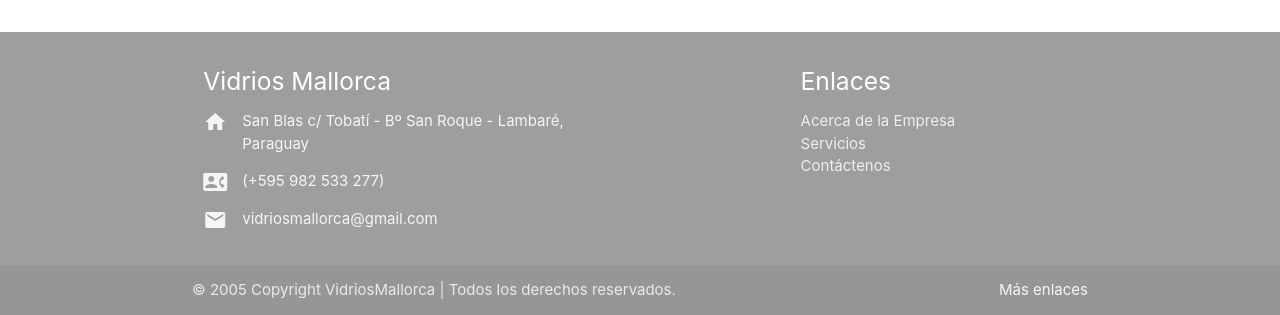
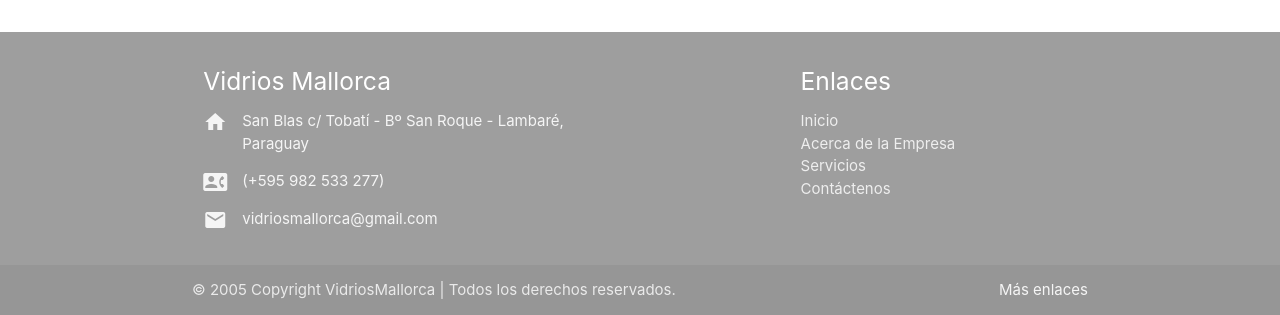
Before and after one commit to EnmanuelAguayo/vidriosmallorca, a plain HTML site: page links/sala.html in a window 1280 px wide. Shown: the part 826-1141 px from the top of the page. Drawn offline with Linux system fonts and the light colour scheme; files whose address does not match are found by name.

Commit message:
Modificar links --footer--

```diff
--- a/links/sala.html
+++ b/links/sala.html
@@ -67,9 +67,10 @@
             <div class="col l4 offset-l2 s12">
               <h5 class="white-text">Enlaces</h5>
               <ul>
-                <li><a class="grey-text text-lighten-3" href="#">Acerca de la Empresa</a></li>
-                <li><a class="grey-text text-lighten-3" href="#">Servicios</a></li>
-                <li><a class="grey-text text-lighten-3" href="#">Contáctenos</a></li>
+                <li><a class="grey-text text-lighten-3" href="../index.html">Inicio</a></li>
+                <li><a class="grey-text text-lighten-3" href="acerca-de-la-empresa.html">Acerca de la Empresa</a></li>
+                <li><a class="grey-text text-lighten-3" href="servicios.html">Servicios</a></li>
+                <li><a class="grey-text text-lighten-3" href="contacto.html">Contáctenos</a></li>
               </ul>
             </div>
           </div>
```
Also changed, not shown: index.html (+4 -4 lines), links/acerca-de-la-empresa.html (+4 -3 lines), links/area-comun.html (+4 -3 lines), links/contacto.html (+4 -3 lines), links/cuarto-de-baño.html (+1 -1 lines), links/divisoria-de-ambiente.html (+4 -3 lines), links/dormitorio.html (+4 -3 lines), links/fachada-moderna-de-vidrio-para-el-hogar.html (+1 -1 lines), links/fachada-para-edificio.html (+4 -3 lines), links/puerta-automatica.html (+4 -3 lines), links/puerta-corrediza-para-interiores.html (+4 -3 lines), links/puertas-y-ventanas-para-el-hogar.html (+1 -1 lines), links/servicios.html (+4 -3 lines), links/varanda-de-vidrio-para-exterior-interior.html (+4 -3 lines).
